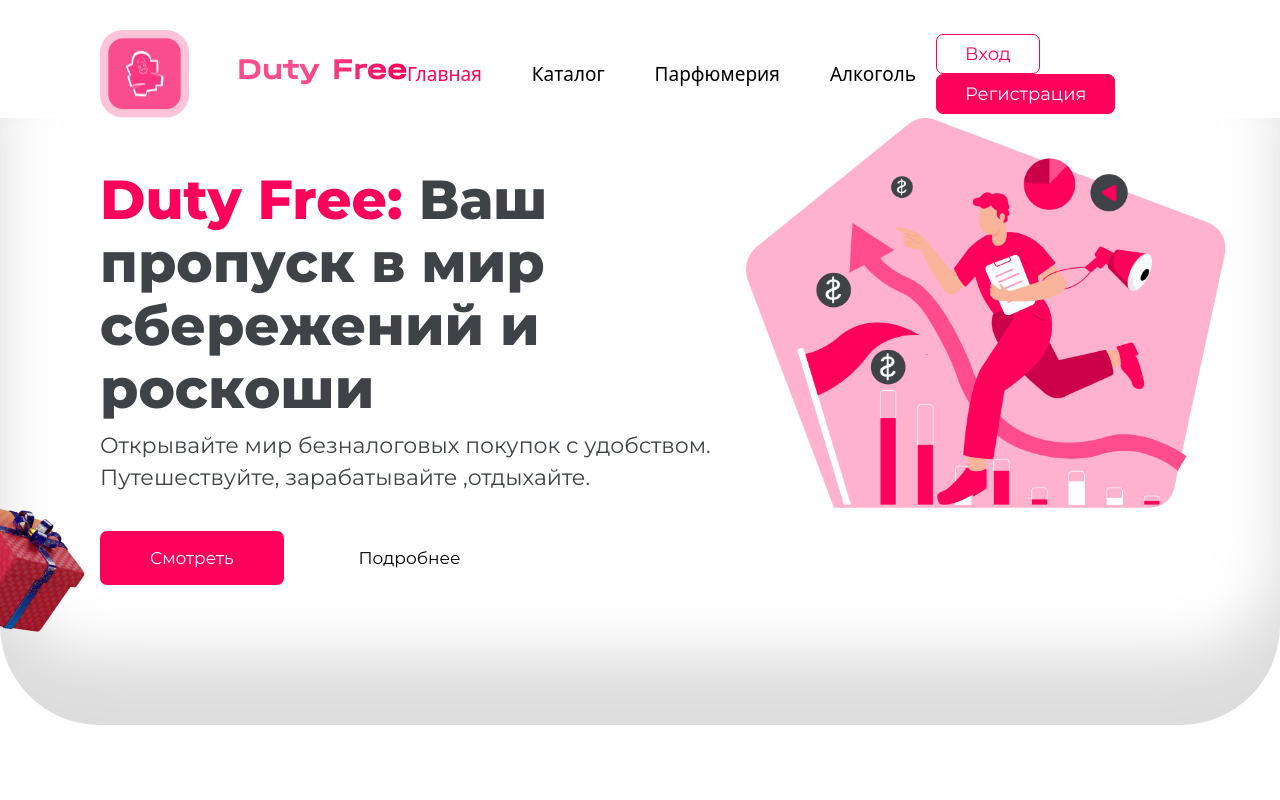
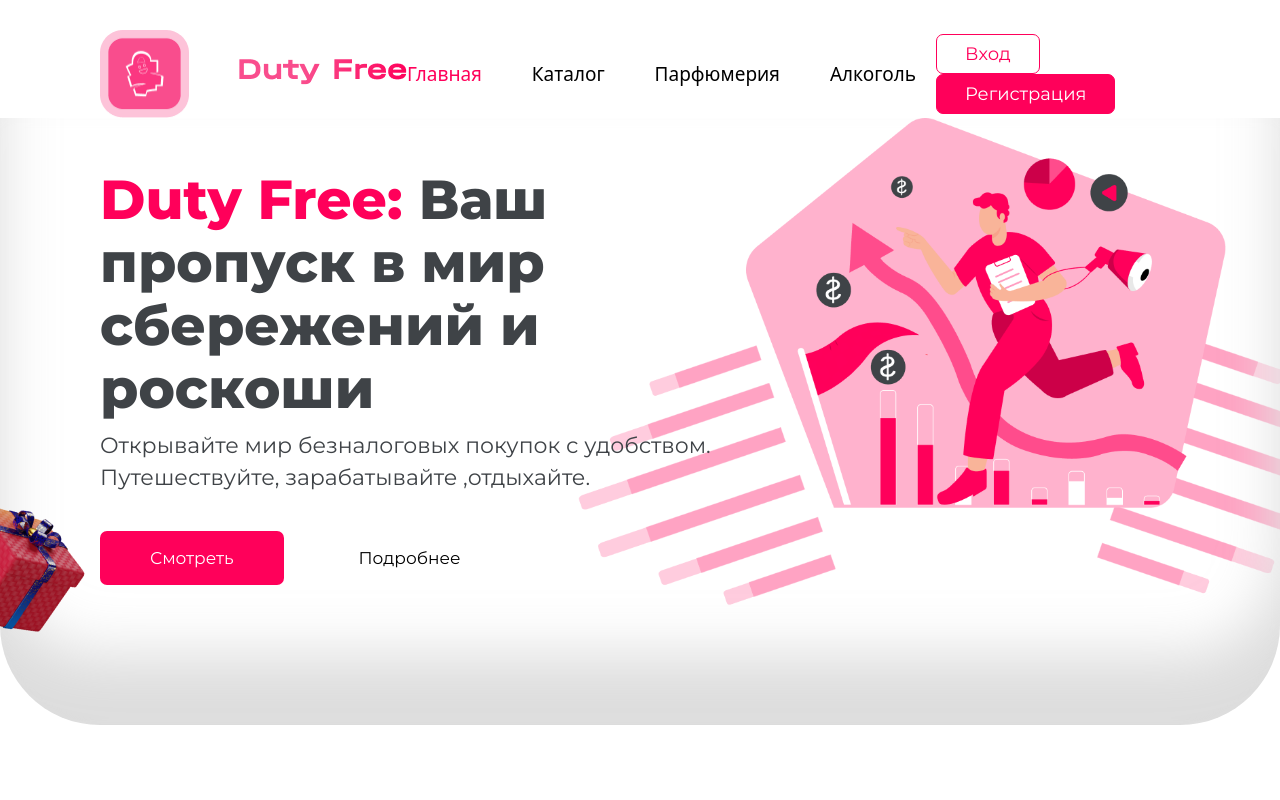
Before and after one commit to bakhodirchorievv/duty-free, a React (Vite) app: page / in a window 1280 px wide. Shown: the top 800 px of the page. Built offline with nearby package versions, Linux system fonts and the light colour scheme; a web font is replaced by a local one.

Commit message:
one more img added

```diff
--- a/src/Pages/AboutDutyFree/AboutDutyFree.css
+++ b/src/Pages/AboutDutyFree/AboutDutyFree.css
@@ -16,6 +16,10 @@
 		/* Pure white for the top */ inset 0px 3.55px 14.19px
 			rgba(233, 233, 233, 0.2);
 	border-radius: 0 0 100px 100px;
+	background-image: url(/duty-free/Sources/mainPageBackImg.png);
+	background-repeat: no-repeat;
+	background-size: 730px;
+	background-position: right bottom 85px;
 }
 .about-left-side {
 	margin-left: 100px;
```
Also changed, not shown: public/Sources/mainPageBackImg.png (added).
